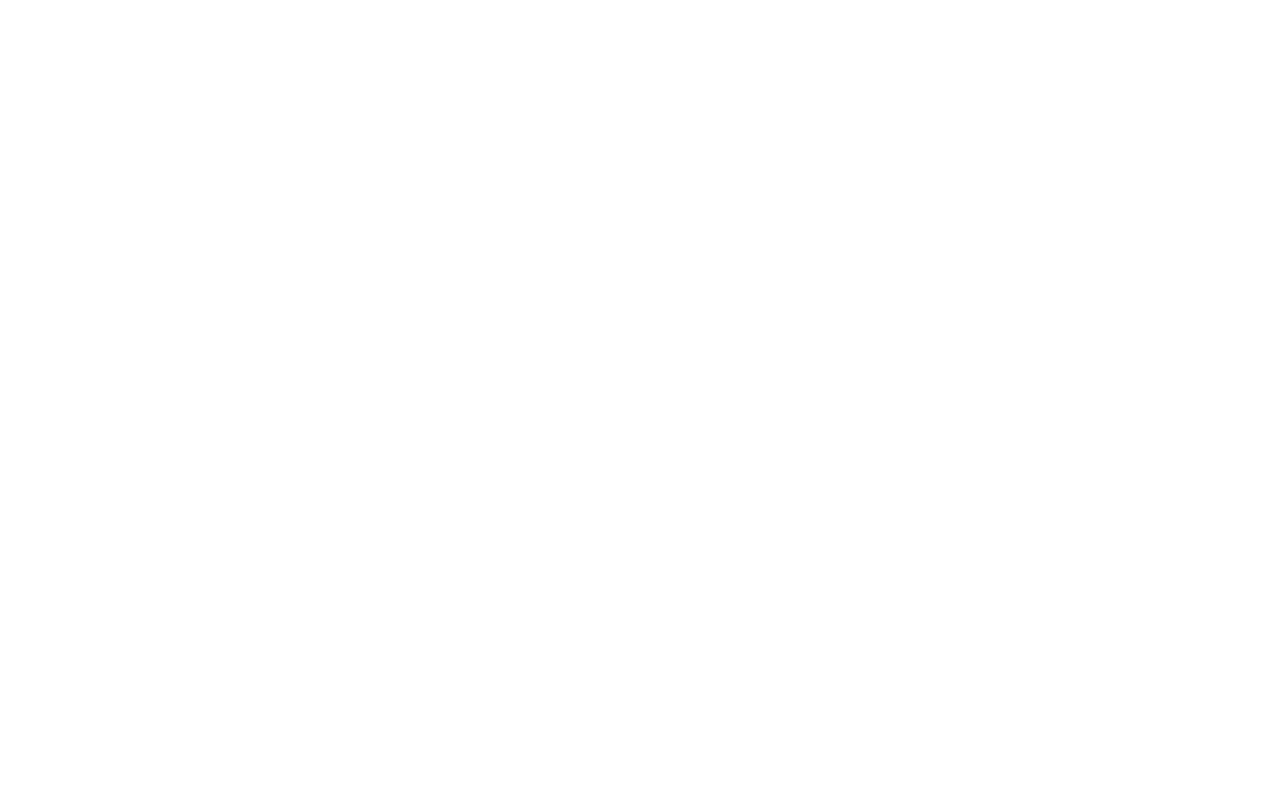
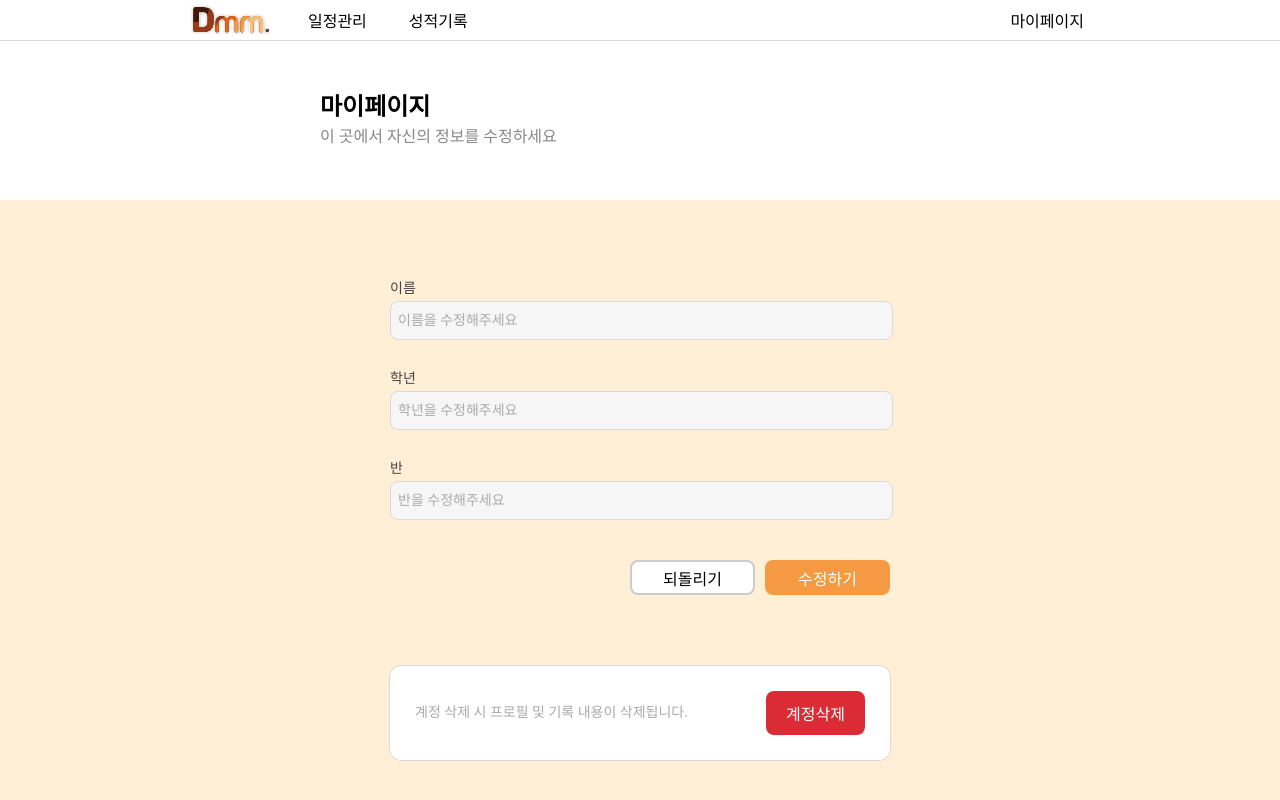
Before and after one commit to DMM-DaeMaMate/DDM-FE, a React (Create React App) app: page /mypage in a window 1280 px wide. Before the commit this address had no page. Built offline with nearby package versions, Linux system fonts and the light colour scheme; a web font is replaced by a local one.

Commit message:
feat :: mypage
add mypage page

```diff
--- a/src/Router.tsx
+++ b/src/Router.tsx
@@ -4,6 +4,7 @@ import Login from "./pages/login"
 import Signup from "./pages/signup/signup"
 import Inform from "./pages/signup/inform"
 import Main from "./pages/main"
+import Mypage from "./pages/mypage"
 
 function Router() {
     return (
@@ -14,6 +15,7 @@ function Router() {
                 <Route path="/signup" element={<Signup />} />
                 <Route path="/inform" element={<Inform />} />
                 <Route path="/main" element={<Main />} />
+                <Route path="/mypage" element={<Mypage />} />
             </Routes>
         </BrowserRouter>
     )
--- a/src/components/common/header.tsx
+++ b/src/components/common/header.tsx
@@ -32,7 +32,9 @@ function Header() {
                     </LeftContainer>
 
                     <RightContainer>
-                        <TextButton>마이페이지</TextButton>
+                        <TextButton onClick={() => navigate("/mypage")}>
+                            마이페이지
+                        </TextButton>
                     </RightContainer>
                 </Container>
             </Background>
--- a/src/pages/main.tsx
+++ b/src/pages/main.tsx
@@ -5,8 +5,11 @@ import { Colors } from "../style/colors"
 import { LuNotebookPen } from "react-icons/lu"
 import { GrNotes } from "react-icons/gr"
 import { BsPersonCircle } from "react-icons/bs"
+import { useNavigate } from "react-router-dom"
 
 function Main() {
+    const navigate = useNavigate()
+
     return (
         <>
             <Header />
@@ -32,7 +35,7 @@ function Main() {
                                 성적기록
                             </ButtonWrapper>
                             <ButtonWrapper>
-                                <Button>
+                                <Button onClick={() => navigate("/mypage")}>
                                     <BsPersonCircle />
                                 </Button>
                                 마이페이지
--- /dev/null
+++ b/src/pages/mypage.tsx
@@ -0,0 +1,175 @@
+import styled from "styled-components"
+import { Colors } from "../style/colors"
+import Header from "../components/common/header"
+import Input from "../components/common/input"
+import Button from "../components/common/button"
+
+function Mypage() {
+    return (
+        <>
+            <Header />
+            <Container>
+                <TopContainer>
+                    <Title>마이페이지</Title>
+                    <SubTitle>이 곳에서 자신의 정보를 수정하세요</SubTitle>
+                </TopContainer>
+
+                <BottomContainer>
+                    <Wrapper>
+                        <Form>
+                            <Input
+                                label="이름"
+                                placeholder="이름을 수정해주세요"
+                                id="name"
+                                width={450}
+                            />
+                            <Input
+                                label="학년"
+                                placeholder="학년을 수정해주세요"
+                                id="grade"
+                                type="number"
+                                width={450}
+                                max={3}
+                            />
+                            <Input
+                                label="반"
+                                placeholder="반을 수정해주세요"
+                                id="class"
+                                type="number "
+                                width={450}
+                                max={4}
+                            />
+                            <ButtonWrapper>
+                                <Cancel>되돌리기</Cancel>
+                                <Button width={125}>수정하기</Button>
+                            </ButtonWrapper>
+                        </Form>
+
+                        <RemoveContainer>
+                            계정 삭제 시 프로필 및 기록 내용이 삭제됩니다.
+                            <RemoveButton>계정삭제</RemoveButton>
+                        </RemoveContainer>
+                    </Wrapper>
+                </BottomContainer>
+            </Container>
+        </>
+    )
+}
+
+export default Mypage
+
+const Container = styled.div`
+    width: 100%;
+    min-height: 100vh;
+    background: ${Colors.White};
+    display: flex;
+    justify-content: start;
+    align-items: center;
+    flex-direction: column;
+`
+
+const TopContainer = styled.div`
+    width: 100%;
+    height: 25vh;
+    display: flex;
+    justify-content: center;
+    align-items: start;
+    flex-direction: column;
+    gap: 10px;
+`
+
+const Title = styled.div`
+    margin-top: 40px;
+    margin-left: 25%;
+    font-size: 24px;
+    font-weight: 800;
+    color: ${Colors.Black};
+`
+
+const SubTitle = styled.div`
+    margin-left: 25%;
+    font-size: 16px;
+    font-weight: 500;
+    color: ${Colors.Gray500};
+`
+
+const BottomContainer = styled.div`
+    width: 100%;
+    min-height: 75vh;
+    background-color: ${Colors.Orange100};
+    display: flex;
+    justify-content: center;
+    align-items: start;
+`
+
+const Wrapper = styled.div`
+    padding-top: 30px;
+    display: flex;
+    justify-content: center;
+    align-items: center;
+    flex-direction: column;
+    gap: 50px;
+`
+
+const Form = styled.div`
+    width: 500px;
+    display: flex;
+    justify-content: center;
+    flex-direction: column;
+    gap: 30px;
+    margin-top: 50px;
+`
+
+const Cancel = styled.button`
+    width: 125px;
+    height: 35px;
+    cursor: pointer;
+    background-color: ${Colors.White};
+    border: 2px solid ${Colors.Gray300};
+    border-radius: 8px;
+    color: ${Colors.Black};
+    font-size: 16px;
+    font-weight: 550;
+    display: flex;
+    justify-content: center;
+    align-items: center;
+`
+
+const ButtonWrapper = styled.div`
+    display: flex;
+    justify-content: center;
+    align-items: center;
+    gap: 10px;
+    margin-top: 10px;
+    margin-left: auto;
+`
+
+const RemoveContainer = styled.div`
+    margin-top: 20px;
+    width: 450px;
+    padding: 25px;
+    border: 1px solid ${Colors.Gray200};
+    background-color: ${Colors.White};
+    display: flex;
+    justify-content: center;
+    align-items: center;
+    color: ${Colors.Gray400};
+    font-weight: 500;
+    font-size: 14px;
+    border-radius: 12px;
+`
+
+const RemoveButton = styled.button`
+    margin-left: auto;
+    padding: 10px 20px;
+    cursor: pointer;
+    background-color: ${Colors.CriticalMain};
+    border-radius: 8px;
+    border: none;
+    color: ${Colors.White};
+    font-size: 16px;
+    font-weight: 550;
+    display: flex;
+    justify-content: center;
+    align-items: center;
+`
--- a/src/pages/signup/inform.tsx
+++ b/src/pages/signup/inform.tsx
@@ -32,23 +32,18 @@ function Inform() {
                                 id="name"
                             />
                             <Input
-                                label="학교"
-                                placeholder="학교를 입력해주세요"
-                                id="school"
-                                max={24}
-                            />
-                            <Input
                                 label="학년"
                                 placeholder="학년을 입력해주세요"
                                 id="grade"
                                 type="number"
-                                max={6}
+                                max={3}
                             />
                             <Input
                                 label="반"
                                 placeholder="반을 입력해주세요"
                                 id="class"
-                                max={24}
+                                type="number"
+                                max={4}
                             />
                         </InputContainer>
 
```
